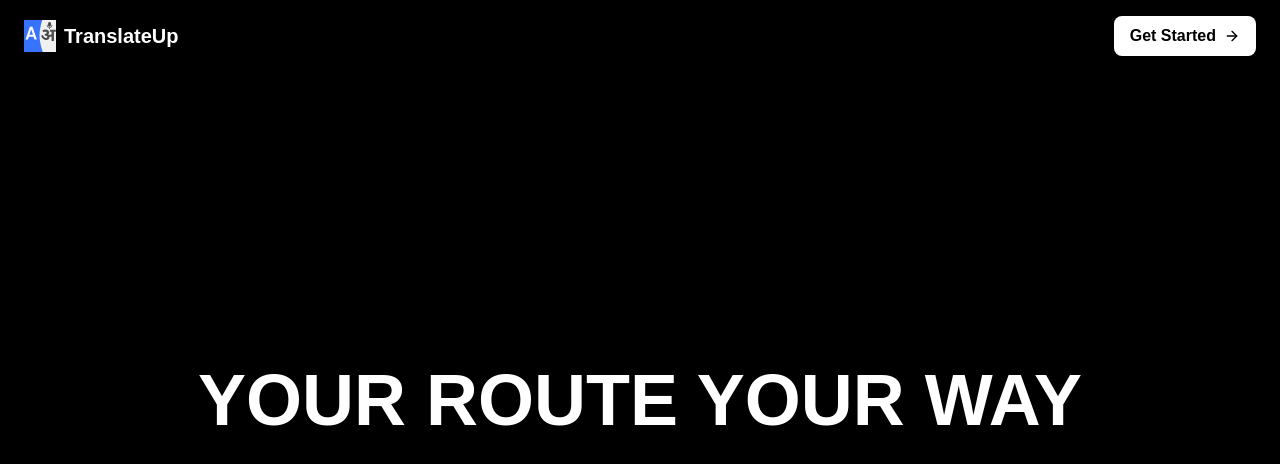
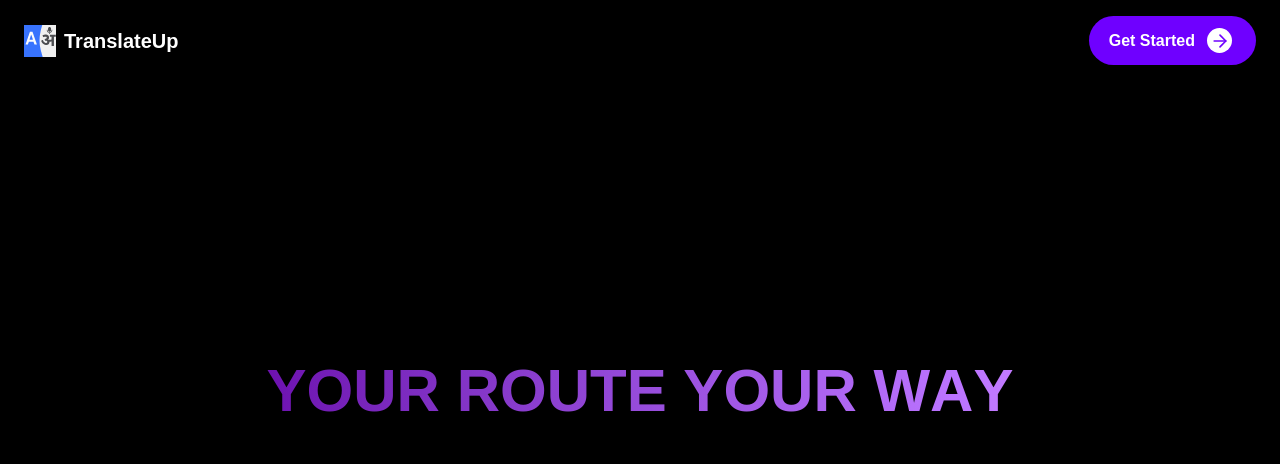
Before and after one commit to geekyraghav13/translateup, a Next.js app: page / in a window 1280 px wide. Shown: the top 464 px of the page. Built offline with nearby package versions, Linux system fonts and the light colour scheme.

Commit message:
Added a button in header with a effect

```diff
--- a/src/app/components/AdvancedTextAnimation.tsx
+++ b/src/app/components/AdvancedTextAnimation.tsx
@@ -1,4 +1,4 @@
-// PASTE THIS CORRECTED CODE INTO: app/components/AdvancedTextAnimation.tsx
+// PASTE THIS UPDATED CODE INTO: app/components/AdvancedTextAnimation.tsx
 
 "use client";
 
@@ -15,39 +15,72 @@ export const AdvancedTextAnimation = () => {
 
   const springConfig = { mass: 0.1, stiffness: 100, damping: 10 };
 
-  // --- Animation Timeline Fixes ---
-
-  // 1. First text fades in immediately at the top, then fades out.
-  const text1Opacity = useTransform(scrollYProgress, [0, 0.1, 0.2], [1, 1, 0]);
-  const text1Y = useTransform(scrollYProgress, [0.1, 0.2], ["0%", "-50%"]);
+  const text1Opacity = useTransform(scrollYProgress, [0, 0.2, 0.3], [1, 1, 0]);
+  const text1Y = useTransform(scrollYProgress, [0.2, 0.3], ["0%", "-50%"]);
   const smoothText1Y = useSpring(text1Y, springConfig);
 
-  // 2. Second text fades in to replace it.
-  const text2Opacity = useTransform(scrollYProgress, [0.2, 0.3, 0.45], [0, 1, 1]);
-  const text2Y = useTransform(scrollYProgress, [0.2, 0.3], ["50%", "0%"]);
+  const text2Opacity = useTransform(scrollYProgress, [0.3, 0.4, 0.55], [0, 1, 1]);
+  const text2Y = useTransform(scrollYProgress, [0.3, 0.4], ["50%", "0%"]);
   const smoothText2Y = useSpring(text2Y, springConfig);
 
-  // 3. The entire container zooms IN and fades out.
-  const containerScale = useTransform(scrollYProgress, [0.5, 0.7], [1, 20]);
-  const containerOpacity = useTransform(scrollYProgress, [0.5, 0.65], [1, 0]);
+  const containerScale = useTransform(scrollYProgress, [0.6, 0.8], [1, 20]);
+  const containerOpacity = useTransform(scrollYProgress, [0.6, 0.75], [1, 0]);
 
+  const sentence = {
+    hidden: { opacity: 1 },
+    visible: {
+      opacity: 1,
+      transition: {
+        delay: 0.2,
+        staggerChildren: 0.04,
+      },
+    },
+  };
+
+  const letter = {
+    hidden: { opacity: 0, y: 20 },
+    visible: { opacity: 1, y: 0 },
+  };
+
+  const line1 = "YOUR ROUTE YOUR WAY";
 
   return (
     <section ref={targetRef} className="relative h-[250vh] bg-black">
       <div className="sticky top-0 h-screen flex items-center justify-center overflow-hidden">
         <motion.div
             style={{ scale: containerScale, opacity: containerOpacity }}
-            className="relative text-5xl md:text-7xl font-bold text-center w-full h-24"
+            className="relative text-4xl md:text-6xl font-bold text-center w-full h-24"
         >
-          {/* First Line */}
-          <motion.h1 style={{ y: smoothText1Y, opacity: text1Opacity }} className="absolute inset-0 flex items-center justify-center text-white">
-            YOUR ROUTE YOUR WAY
+          {/* First Line with all new effects */}
+          <motion.h1
+            style={{ y: smoothText1Y, opacity: text1Opacity }}
+            className="absolute inset-0 flex items-center justify-center"
+            variants={sentence}
+            initial="hidden"
+            animate="visible"
+          >
+            {/* This wrapper creates the continuous jumping animation */}
+            <motion.div
+              className="flex bg-gradient-to-r from-purple-800 via-purple-400 to-purple-800 bg-[length:200%_auto] animate-fast-gradient text-transparent bg-clip-text"
+              animate={{ y: [0, -10, 0] }}
+              transition={{
+                duration: 2,
+                repeat: Infinity,
+                ease: "easeInOut",
+              }}
+            >
+              {line1.split("").map((char, index) => (
+                <motion.span key={char + "-" + index} variants={letter}>
+                  {char === " " ? "\u00A0" : char}
+                </motion.span>
+              ))}
+            </motion.div>
           </motion.h1>
 
           {/* Second Line */}
           <motion.div
             style={{ y: smoothText2Y, opacity: text2Opacity }}
-            className="absolute inset-0 flex items-center justify-center gap-x-4 md:gap-x-8 bg-gradient-to-r from-purple-500 to-blue-500 text-transparent bg-clip-text"
+            className="absolute inset-0 flex items-center justify-center gap-x-4 md:gap-x-8 bg-gradient-to-r from-purple-500 via-blue-500 to-purple-500 bg-[length:200%_auto] animate-gradient text-transparent bg-clip-text"
           >
             DOWNLOAD TRANSLATE
           </motion.div>
--- /dev/null
+++ b/src/app/components/AnimatedButton.module.css
@@ -0,0 +1,64 @@
+/* PASTE THIS CORRECTED CODE INTO: src/app/components/AnimatedButton.module.css */
+
+.button {
+  /* Defining the --clr variable for the button color */
+  --clr: #6f00ff;
+
+  line-height: 1;
+  text-decoration: none;
+  display: inline-flex;
+  border: none;
+  cursor: pointer;
+  align-items: center;
+  gap: 0.75rem;
+  background-color: var(--clr);
+  color: #fff;
+  border-radius: 10rem;
+  font-weight: 600;
+  padding: 0.75rem 1.5rem;
+  padding-left: 20px;
+  white-space: nowrap;
+  overflow: hidden;
+  text-overflow: ellipsis;
+  transition: background-color 0.3s;
+}
+
+.button__icon_wrapper {
+  flex-shrink: 0;
+  width: 25px;
+  height: 25px;
+  position: relative;
+  color: var(--clr);
+  background-color: #fff;
+  border-radius: 50%;
+  display: grid;
+  place-items: center;
+  overflow: hidden;
+}
+
+.button:hover {
+  background-color: hsl(0, 0%, 3%);
+}
+
+.button:hover .button__icon_wrapper {
+  color: #1f1d1d;
+}
+
+.button__icon_svg {
+  position: absolute;
+}
+
+.button__icon_svg_copy {
+  position: absolute;
+  transform: translate(-150%, 150%);
+}
+
+.button:hover .button__icon_svg:first-child {
+  transition: transform 0.3s ease-in-out;
+  transform: translate(150%, -150%);
+}
+
+.button:hover .button__icon_svg_copy {
+  transition: transform 0.3s ease-in-out 0.1s;
+  transform: translate(0);
+}
--- /dev/null
+++ b/src/app/components/AnimatedButton.tsx
@@ -0,0 +1,44 @@
+// PASTE THIS CORRECTED CODE INTO: src/app/components/AnimatedButton.tsx
+
+"use client";
+
+import styles from './AnimatedButton.module.css';
+
+export const AnimatedButton = () => {
+  const ArrowIcon = () => (
+    <svg
+      xmlns="http://www.w3.org/2000/svg"
+      width="20"
+      height="20"
+      viewBox="0 0 24 24"
+      fill="none"
+      stroke="currentColor"
+      strokeWidth="2"
+      strokeLinecap="round"
+      strokeLinejoin="round"
+    >
+      <line x1="5" y1="12" x2="19" y2="12"></line>
+      <polyline points="12 5 19 12 12 19"></polyline>
+    </svg>
+  );
+
+  return (
+    <a
+      href="https://play.google.com/store/apps/details?id=com.hindi.english.translate.language.word.dictionary"
+      target="_blank"
+      rel="noopener noreferrer"
+      className={styles.button}
+    >
+      Get Started
+      <div className={styles.button__icon_wrapper}>
+        {/* THE FIX: The two icons are now siblings, as the CSS expects */}
+        <span className={styles.button__icon_svg}>
+          <ArrowIcon />
+        </span>
+        <span className={styles.button__icon_svg_copy}>
+          <ArrowIcon />
+        </span>
+      </div>
+    </a>
+  );
+};
--- a/src/app/page.tsx
+++ b/src/app/page.tsx
@@ -1,12 +1,12 @@
-// PASTE THIS CORRECTED CODE INTO YOUR app/page.tsx FILE
+// PASTE THIS UPDATED CODE INTO YOUR app/page.tsx FILE
 
 "use client";
 
-import { ArrowRight } from 'lucide-react';
 import Image from 'next/image';
 import { HeroAnimation } from './components/HeroAnimation';
 import { motion, useScroll, useTransform } from 'framer-motion';
-import { AdvancedTextAnimation } from './components/AdvancedTextAnimation'; // Make sure this is imported
+import { AdvancedTextAnimation } from './components/AdvancedTextAnimation';
+import { AnimatedButton } from './components/AnimatedButton'; // 1. Import the new button
 
 const TestimonialCard = ({ text, author, role }: { text: string, author: string, role: string }) => (
   <div className="bg-gray-900 p-6 rounded-xl border border-gray-800">
@@ -21,7 +21,11 @@ const TestimonialCard = ({ text, author, role }: { text: string, author: string,
 export default function TranslateUpLandingPage() {
   const { scrollYProgress } = useScroll();
 
-  const testimonialsOpacity = useTransform(scrollYProgress, [0.9, 0.95], [0, 1]);
+  const testimonialsOpacity = useTransform(
+    scrollYProgress,
+    [0.9, 0.95],
+    [0, 1]
+  );
 
   return (
     <div className="bg-black text-white">
@@ -31,24 +35,16 @@ export default function TranslateUpLandingPage() {
             <Image src="/logo.svg" alt="TranslateUp Logo" width={32} height={32} />
             <span className="text-xl font-bold text-white">TranslateUp</span>
           </div>
-          <a
-            href="https://play.google.com/store/apps/details?id=com.hindi.english.translate.language.word.dictionary"
-            target="_blank"
-            rel="noopener noreferrer"
-            className="flex items-center space-x-2 bg-white text-black font-semibold px-4 py-2 rounded-lg hover:bg-gray-200 transition-colors"
-          >
-            <span>Get Started</span>
-            <ArrowRight size={16} />
-          </a>
+
+          {/* 2. Replace the old button with the new one */}
+          <AnimatedButton />
+
         </div>
       </header>
 
       <main>
-        {/* THE FIX: Added the AdvancedTextAnimation component back in */}
         <AdvancedTextAnimation />
-
         <HeroAnimation />
-
         <motion.div style={{ opacity: testimonialsOpacity }}>
             <section id="testimonials" className="py-20">
             <div className="container mx-auto px-6">
```
Also changed, not shown: 1 other file (tests, documents, lock files or other folders).
